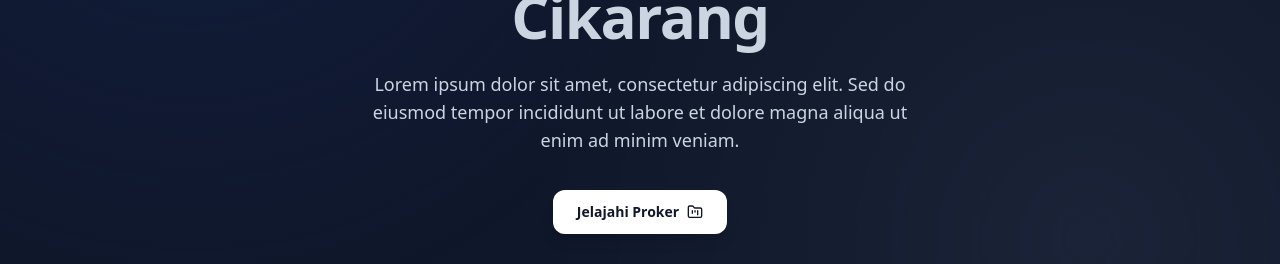
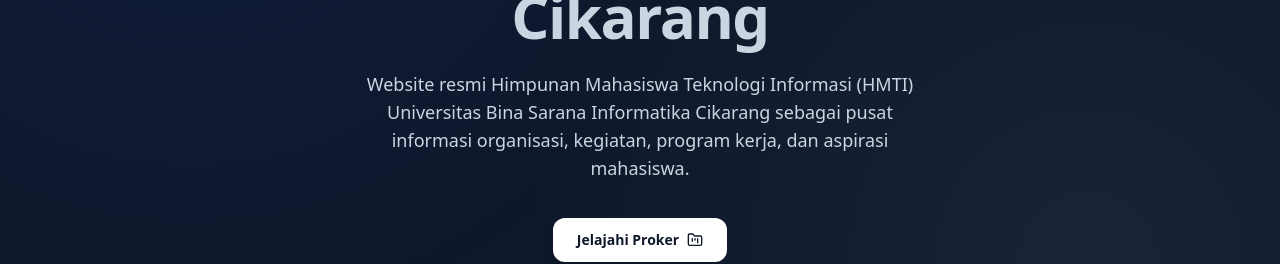
Before and after one commit to hmticikarang/web-hmtickr, a Next.js app: page / in a window 1280 px wide. Shown: the part 433-697 px from the top of the page. Built offline with nearby package versions, Linux system fonts and the light colour scheme; no server answers; the database is empty.

Commit message:
Modifikasi file page.jsx

```diff
--- a/src/app/page.jsx
+++ b/src/app/page.jsx
@@ -106,8 +106,7 @@
               <span className="block text-slate-300">Teknologi Informasi Cikarang</span>
             </h1>
             <p className="mx-auto mt-6 max-w-xl text-base leading-relaxed text-slate-300 sm:text-lg">
-              Lorem ipsum dolor sit amet, consectetur adipiscing elit. Sed do eiusmod tempor
-              incididunt ut labore et dolore magna aliqua ut enim ad minim veniam.
+              Website resmi Himpunan Mahasiswa Teknologi Informasi (HMTI) Universitas Bina Sarana Informatika Cikarang sebagai pusat informasi organisasi, kegiatan, program kerja, dan aspirasi mahasiswa.
             </p>
 
             <div className="mt-9 flex flex-col items-center justify-center gap-3 sm:flex-row">
```
